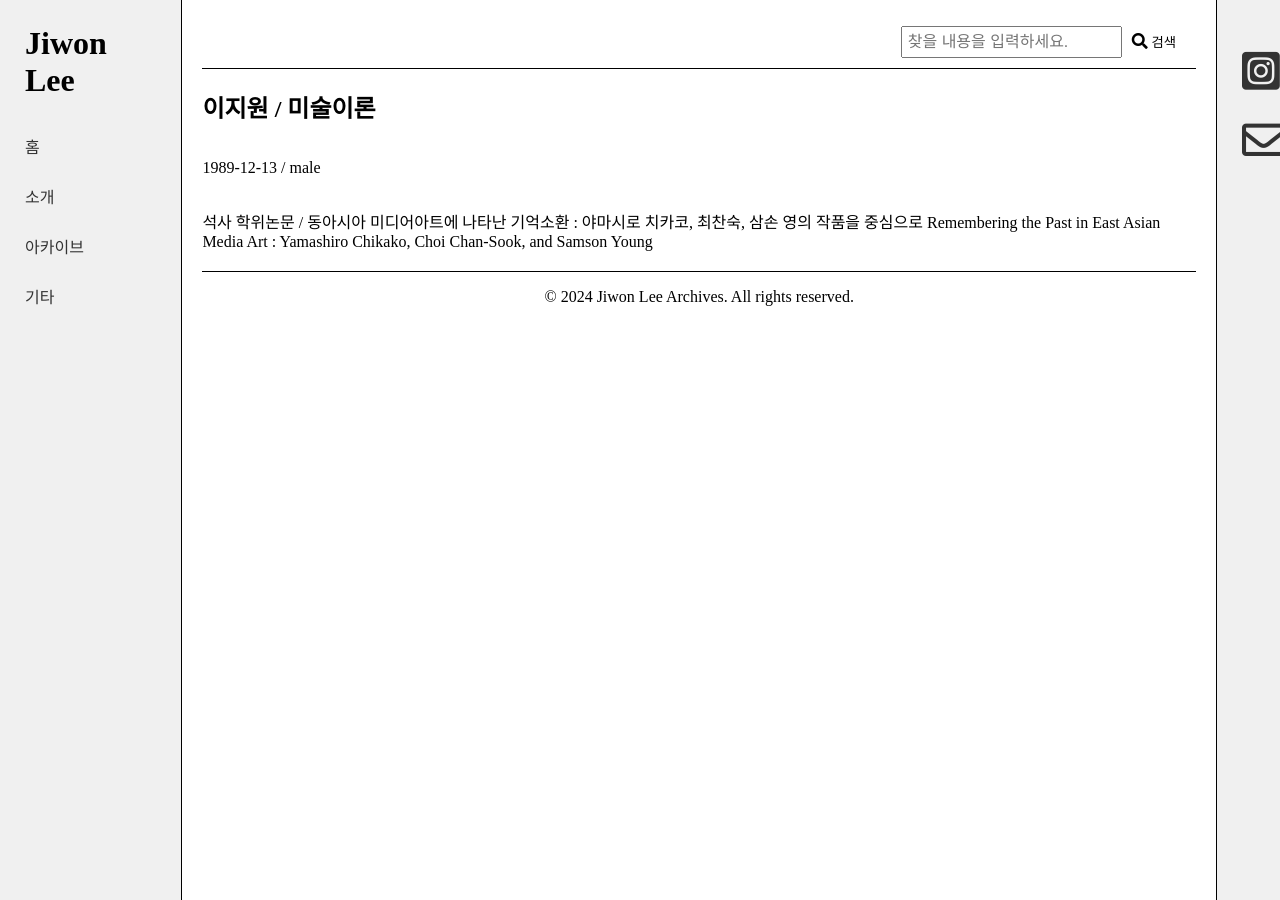
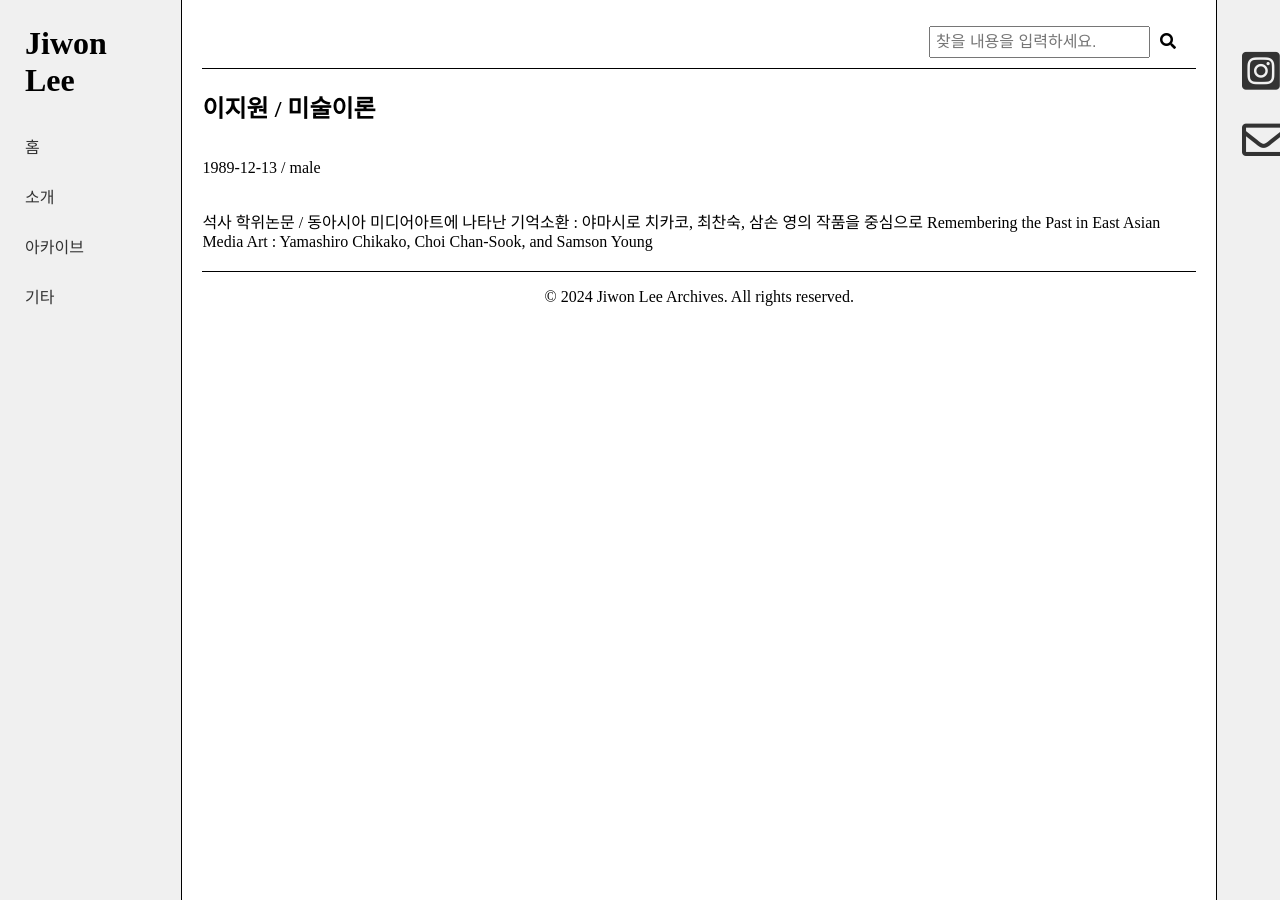
Before and after one commit to LfayeJ/archives, a Jekyll site: the page built from about.md, in a window 1280 px wide. Built offline with Jekyll 4.4.1, drawn with Linux system fonts in a browser that asks for light colours; some web fonts are replaced.

Commit message:
Update header.html

```diff
--- a/_includes/header.html
+++ b/_includes/header.html
@@ -4,7 +4,7 @@
       <fieldset>
         <input type="text" id="searchInput" name="search_content" value="" placeholder="찾을 내용을 입력하세요." onkeypress="handleKeyPress(event)">
         <button type="button" onclick="searchFunction()">
-          <i class="fa fa-search"></i> 검색
+          <i class="fa fa-search"></i>
         </button>
       </fieldset>
     </div>
```
